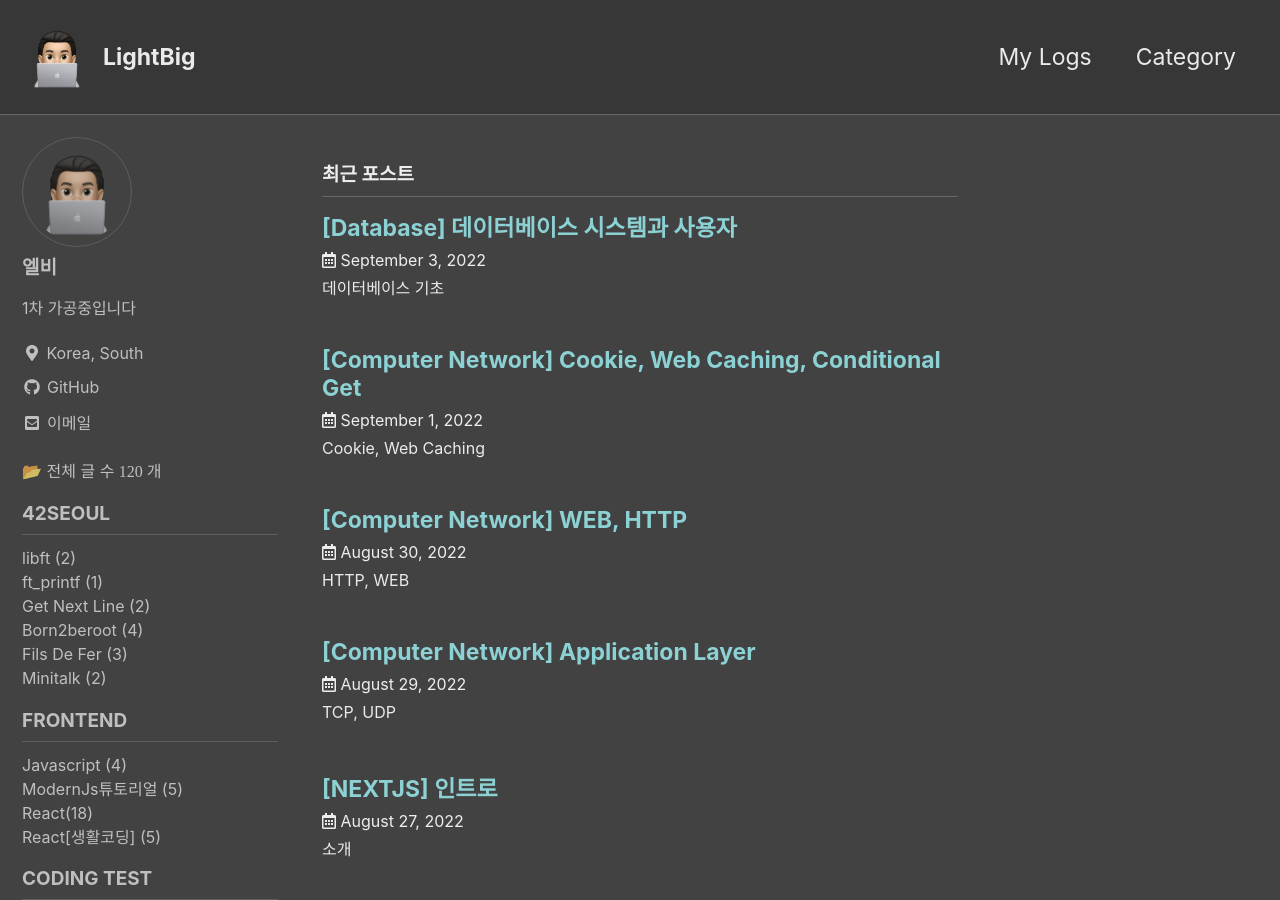
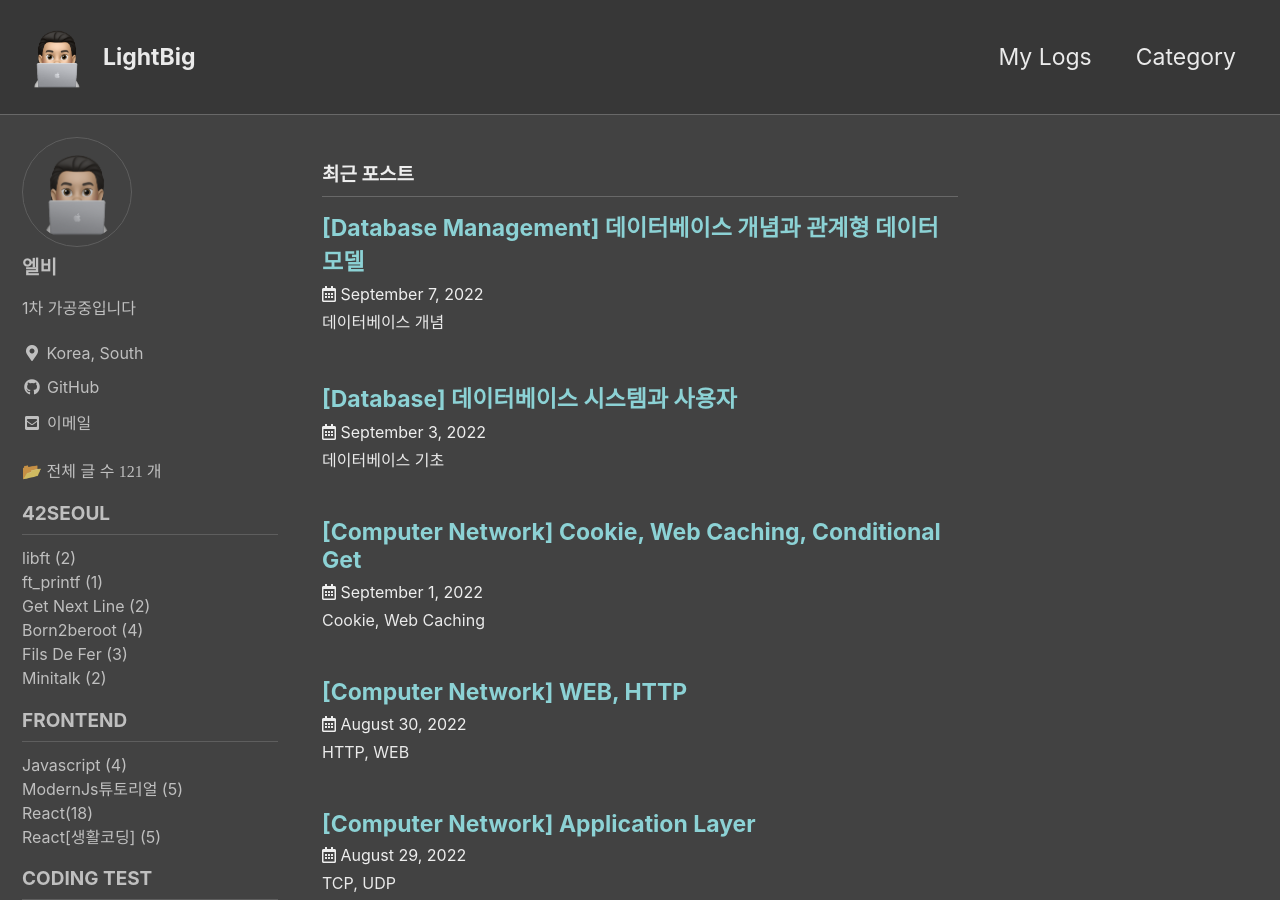
Before and after one commit to koreanddinghwan/koreanddinghwan.github.io, a Jekyll site: the page built from index.html, in a window 1280 px wide and 900 px high. Built offline with Jekyll 4.4.1, drawn with Linux system fonts in a browser that asks for light colours; cached includes are drawn as plain includes; some web fonts are replaced; the list of posts is cut into pages by our own code; part of the change alters nothing that is shown.

Commit message:
FEAT:POST

```diff
--- a/_posts/db/database/2022-09-03-1.md
+++ b/_posts/db/database/2022-09-03-1.md
@@ -8,35 +8,39 @@ tags:
   - database system
   - DBMS
   - Database approaching
-  - data abstraction
-  - transaction
+  - DB사용 목적
+  - DB사용 장점
 
 
 toc: true
 toc_sticky: true
 
 date: 2022-09-03
-last_modified_at: 2022-09-03
+last_modified_at: 2022-09-07
 ---
 
 
-## 1.1 Intro
+# Intro
 
-### database, data의 의미
+## database, data의 의미
 
-- `database` : 관련된 data의 모음
-	- `실제 세계의 일부분(miniworld, Universe of Discourse)을 표현`한다, miniworld의 변화는 database에 반영된다.
-	- `내포한 의도를 가지고 논리적으로 일관성`있는 있는 데이터의 집합이다.(랜덤하게 섞인 데이터는 database가 아니다.)
-	- `특정 목적`을 위해 설계되고, 구축되고, 데이터로 채워진다.
+- ⭐️`data` : `기록될 수 있고, 내포된 의미를 가진 알려진 사실`
+	- 전화번호, 주소, 주민등록번호
+
+- ⭐️`database` : `관련된 data의 모음`
+	- 책의 한 페이지는 관련된 데이터의 모음이지만, 관계형 데이터베이스는 아니다, `관계형 DB의 특성`을 갖춰야한다.
+	- ⭐️`관계형 데이터베이스의 성질`
+		1. 실제 세계의 일부분(miniworld, Universe of Discourse)을 표현한다, miniworld의 변화는 database에 반영된다.
+		2. 내포한 의도를 가지고 논리적으로 일관성있는 있는 데이터의 집합이다.(랜덤하게 섞인 데이터는 database가 아니다.)
+		3. 특정 목적을 위해 설계되고, 구축되고, 데이터로 채워진다.
 
 <br>
 
-- `data` : 기록될 수 있고, 내포된 의미를 가진 알려진 사실
-	- 핸드폰 번호, 사람들의 주소는 내포된 의미를 가지고, ACCESS, EXCEL, BDACE IV 등에 기록될 수 있는데, 이것들이 database이다.
 
 <br>
 
-### DBMS
+
+## DBMS
 
 - database는 생성, 유지 시 `manually` 또는 `computerized`특성을 가질 수 있다.
 	- 수동적 : 도서관 도서 목록같이 manually 생성되고, 유지되는 database
@@ -44,25 +48,32 @@ last_modified_at: 2022-09-03
 
 <br>
 
-- DBMS(databse management system)
-	- `사용자가 database를 생성하고 유지하게끔 해주는 프로그램의 집합`
-	- 다양한 응용프로그램을 위해 `database defining, constructing, manipulating` process를 도와주는 `범용목적 소프트웨어 시스템`
-		1. Defining
+- `DBMS(DataBase Management System)`
+	- ⭐️사용자가 database를 `정의`, `생성`, `유지`하게끔 해주는 프로그램의 집합
+	- 다양한 응용프로그램을 위해 database `defining, constructing, manipulating` process를 도와주는 `범용목적 소프트웨어 시스템`
+		1. `Defining`
 			- database에 저장될 데이터 형식, 구조, 제약을 정의한다.
-		2. Constructing
+		2. `Constructing`
 			- DBMS로 조종하는 저장매체에 데이터를 저장하는 절차
-		3. Manipulating
+		3. `Manipulating`
 			- database로부터 특정 데이터를 받기위해 쿼리를 작성하고, miniworld를 반영하기위해 database를 업데이트
 
 <br>
 
-- computerized database를 구현하기위해 DBMS를 사용하지않고, 따로 프로그램을 만들 수 있다.
-- database와 DBMS 소프트웨어를 함께 `database system`이라고 부른다.
+- `Database System`
+	- ⭐️DBMS와 용어 구분 잘 해야한다.
+	- ⭐️`DBMS` + `자바, 파이썬, C로 작성된 응용프로그램` + 저장된`(구축된) 데이터베이스` + 저장된 `데이터베이스 정의`
+
+
+
+
+<img src="https://user-images.githubusercontent.com/76278794/188623424-d7d4ddd2-bd89-45de-88c0-ea5a8e6074b5.jpeg">
+
 
 <br>
 <br>
 
-## 1.3 Database 접근 방식의 특징
+## Database 접근 방식의 특징
 
 - 파일처리 방식
 	<img width="686" alt="스크린샷 2022-09-03 오후 12 04 29" src="https://user-images.githubusercontent.com/76278794/188253461-df783e8b-9c9d-4cb4-9efa-f417f0c672f6.png">
@@ -76,21 +87,22 @@ last_modified_at: 2022-09-03
 
 <br>
 
-- 데이터베이스 방식으로, data의 1개의 저장소만이 유지되고, 정의된다.
+- ⭐️데이터베이스 방식으로, data의 1개의 저장소만이 유지되고, 정의된다.
 	<img width="606" alt="스크린샷 2022-09-03 오후 12 38 56" src="https://user-images.githubusercontent.com/76278794/188254413-e39d9667-9360-4196-aef1-c12cc01f04ce.png">
 
 	- 이 저장소는 다양한 사용자가 접근하게된다.
+	- 데이터는 공유자원이므로, 동기화에 대한 문제가 생기는데, 파일처리 방식에서는 각 응용프로그램에 동기화에 대한 문제를 해결했다면, `⭐️DB system 접근 방식에서는 DBMS가 동기화 문제를 해결한다.`
 
 <br>
 
-### 데이터베이스 방식의 주요 특징
+## 데이터베이스 방식의 주요 특징
 
 - 데이터베이스 방식의 근본적은 특징은
-	- `database system이 database자체 뿐만아니라, database구조, 제약에 대한 완전한 정의와 설명을 포함한다는 것`이다.
+	- `⭐️database system이 database자체 뿐만아니라, database구조, 제약에 대한 완전한 정의와 설명을 포함한다는 것`이다.
 
 <img width="781" alt="스크린샷 2022-09-03 오후 12 07 40" src="https://user-images.githubusercontent.com/76278794/188253584-b1189679-f59e-4fb0-8686-e6b2dd2a4271.png">
 
-- 이러한 정의는 DBMS의 `system catalog(시스템 목록기)`에 정의되어 있다.
+- 이러한 정의는 DBMS의 `⭐️system catalog(시스템 목록기)`에 정의되어 있다.
 	- 각 파일의 구조, 타입, 각 data의 저장 방식과 각 data의 다양한 제약에 대한 정보를 가진다.
 - 시스템 목록기에 저장된 정보를 `meta-data`라고하며, 주 데이터베이스의 구조를 표현한다.
 
@@ -112,28 +124,29 @@ last_modified_at: 2022-09-03
 <br>
 <br>
 
-### 프로그램-데이터의 독립성, 그리고 데이터 추상화
+## 데이터베이스의 장점
 
-- `program-data independence`
-	- 파일처리 방식에서는 데이터 파일의 구조가 각각의 프로그램 내부에 삽입되어 있다.
-		- 따라서 파일 구조에 대한 변경은 이 파일에 접근하는 모든 프로그램을 변경해야한다.
+- ⭐️`Self-describing nature`
+	- ⭐️`program-data independence`
+		- 파일처리 방식에서는 데이터 파일의 구조(meta data)가 각각의 프로그램 내부에 삽입되어 있다.
+			- 따라서 파일 구조에 대한 변경은 이 파일에 접근하는 모든 프로그램을 변경해야한다.
 
-	- DBMS를 사용하는 프로그램들은 대부분의 경우 데이터 파일 구조가 변경되더라도 모든 프로그램을 변경할 필요가 없다.
-		- 데이터 파일의 구조는 DBMS의 시스템 목록기에 있기 때문이다.
+		- DBMS를 사용하는 프로그램들은 대부분의 경우 데이터 파일 구조가 변경되더라도 모든 프로그램을 변경할 필요가 없다.
+			- 데이터 파일의 구조는 DBMS의 시스템 목록기에 있기 때문이다.
 
-<br>
+	<br>
 
-- `program-operation independence`
-	- 객체 지향, 객체 관계적 데이터베이스에서 사용자는 `데이터 베이스의 정의의 일부로 operation(function)을 정의`할 수 있다.
-	- operation은 2개의 부분으로 식별된다.
-		- interface(signature)
-			- operation의 이름과 인수의 타입을 나타낸다.
-		- implementation(method)
-			- interface와 독립적으로 식별된다.
-			- 어떻게 작동하는가?
+	- ⭐️`program-operation independence`
+		- `⭐️객체 지향, 객체 관계적 데이터베이스`에서 사용자는 `데이터 베이스의 정의의 일부로 operation(function)을 정의`할 수 있다.
+		- operation은 2개의 부분으로 식별된다.
+			- interface(signature)
+				- operation의 이름과 인수의 타입을 나타낸다.
+			- implementation(method)
+				- interface와 독립적으로 식별된다.
+				- 어떻게 작동하는가?
 
-	- 사용자의 응용프로그램은 `operation이 어떻게 구현되었는지에 상관없이` data에 operation을 실행할 수 있다.
-	- 이를 `program-operation independence`라고 한다.
+		- 사용자의 응용프로그램은 `operation이 어떻게 구현되었는지에 상관없이` data에 operation을 실행할 수 있다.
+		- 이를 `⭐️program-operation independence`라고 한다.
 
 <br>
 
@@ -152,23 +165,29 @@ last_modified_at: 2022-09-03
 
 <br>
 
-- `abstract operation`
-	- 최근 트렌드는 추상화가 데이터 구조뿐만아니라, 데이터에대한 operation도 추상화를 하는 것.
+- ⭐️`abstract operation`
+	- 최근 트렌드는 추상화가 데이터 구조(데이터 타입, 형식)뿐만아니라, 데이터에대한 operation도 추상화를 하는 것.
 	- operation이 실제로 어떻게 구현되었는지에 대해서 사용자가 알 필요없이 사용될 수 있다.
 
 <br>
+
+- ⭐️`Multiple Views`
+	- ⭐️`view` : 데이터베이스의 부분, 또는 데이터베이스에서 유도된 가상 데이터
+	- 각 사용자가 사용하는 데이터만을 가공하여 보여준다.
+	- 데이터베이스 안의 모든 데이터를 보여주면 가독성부분에서 확연하게 떨어질 것이기에, 사용자별로 필요한 부분만 보여줄 수 있다.
+
 <br>
 
 
-### Data의 공유, 다중 사용자 트랜젝션 처리
+- ⭐️`Data의 공유, 다중 사용자 트랜젝션 처리`
 
-- 다중사용자 DBMS는 동시에 많은 사용자가 데이터베이스에 접근할 수 있게 해줘야한다.
-- 따라서 DBMS는 반드시 `concurenccy control(병행성 제어기)`를 가져야한다.
-- 온라인 상에서 데이터베이스에 대해 여러 사용자가 접근해 변경을 시도할수도 있다.
-	- 이를 OLTP라고한다.
-	- OLTP(온라인 트랜잭션 처리)는 온라인 뱅킹, 쇼핑, 주문 입력 또는 텍스트 메시지 전송 등 동시에 발생하는 다수의 트랜잭션을 실행하는 데이터 처리 유형이다.
+	- 다중사용자 DBMS는 동시에 많은 사용자가 데이터베이스에 접근할 수 있게 해줘야한다.
+	- 따라서 DBMS는 반드시 ⭐️`concurrency control(병행성 제어기)`를 가져야한다.
+	- ex) OLTP
+		- 온라인 상에서 데이터베이스에 대해 여러 사용자가 접근해 변경을 시도할수도 있다.
+		- OLTP(온라인 트랜잭션 처리)는 온라인 뱅킹, 쇼핑, 주문 입력 또는 텍스트 메시지 전송 등 동시에 발생하는 다수의 트랜잭션을 실행하는 데이터 처리 유형이다.
 
-<img width="781" alt="스크린샷 2022-09-03 오후 12 07 40" src="https://user-images.githubusercontent.com/76278794/188253584-b1189679-f59e-4fb0-8686-e6b2dd2a4271.png">
+	<img width="781" alt="스크린샷 2022-09-03 오후 12 07 40" src="https://user-images.githubusercontent.com/76278794/188253584-b1189679-f59e-4fb0-8686-e6b2dd2a4271.png">
 
 
 <br>
@@ -176,54 +195,51 @@ last_modified_at: 2022-09-03
 
 ## 다양한 DB 사용자
 
-### 데이터베이스 관리자
+### 데이터베이스 관리자(DBA, DataBase Administrator)
 
-- `동일한 데이터베이스와 DBMS와 관련 소프트웨어`를 사용하는 많은 사람이 있는 조직에서는 자원을 관리하고 감시할 관리자가 필요하다.
-- 이런 책임이 있는 사람을 `database administrator(DBA)`라고 한다.
-- DBA는 데이터베이스에 대한 `액세스 권한을 승인`하고, `데이터베이스 사용`을 조정 및 모니터링하며, `필요에 따라 소프트웨어 및 하드웨어 리소스를 획득`할 책임이 있다.
-- DBA는 `보안 위반이나 시스템 응답 시간 부족과 같은 문제에 대해 책임`을 진다.
-- 대규모 조직에서 DBA는 이러한 기능을 수행하는 데 도움이 되는 직원의 도움을 받습니다.
+- 동일한 데이터베이스와 DBMS와 관련 소프트웨어를 사용하는 많은 사람이 있는 조직에서는 자원을 관리하고 감시할 관리자가 필요하다.
+	- 이런 책임이 있는 사람을 `database administrator(DBA)`라고 한다.
+	- ⭐️`보안` : 데이터베이스에 대한 액세스 권한을 승인, 보안위반 등
+	- ⭐️`성능` : 사용현황 조절 및 성능 감시, 시스템 응답시간 부족 등
+	- ⭐️`S/W, H/W` 관리
 
 <br>
 
 ### 데이터베이스 디자이너
 
-- `저장될 데이터를 식별`하고, 이 `데이터를 저장하고 표현할 적절한 구조를 선택`하는데에 책임이 있다.
+- ⭐️`데이터 정의 및 저장구조 설계`
+	- `저장될 데이터를 식별`하고, 이 `데이터를 저장하고 표현할 적절한 구조를 선택`하는데에 책임이 있다.
 - 이 작업은 데이터베이스에 실제로 데이터가 넣어지기 전에 취해진다.
 - 또한, 디자이너들은 실제 데이터베이스를 사용하는 사람들과 커뮤니케이션을하며 그들이 필요로하는 것을 만족하기위해 어떻게 구조를 짤지에 대한 책임이 있다.
 - 최종 데이터베이스는 모든 사용자 그룹의 요구를 만족해야한다.
 
 <br>
 
-### 종단 사용자
+### ⭐️종단 사용자(End User)
 
+- 사용하는 대부분의 사람
 - 데이터베이스에 접속해 실제 쿼리를 날리고, 데이터를 업데이트하고, 보고서를 생성하는 사람들
 - 데이터베이스는 이런 작업을 위해 존재한다.
+- 유형
+	1. ⭐️`Casual end users`
+		- DB 사용빈도는 적으나, `다양하고 복잡`한 정보 원하는 사용자
+		- 중간, 상위 관리자 또는 브라우저
+	2. ⭐️`Naive, parametric end users`
+		- `정형화`된 질의/갱신 작업(⭐️`canned transaction`)을 계속 수행
+		- canned transaction을 사용하여 데이터베이스를 지속적으로 쿼리하고 업데이트하는 것.
+		- 은행 점원, 항공사나 호텔 등의 점원들이 예약을 받을때, 택배 접수소 직원 등
+	3. ⭐️`Sophisticated end users`
+		- 데이터에 복잡한 작업 수행
+		- 복잡한 요구사항을 만족하는 응용프로그램을 구현하기위해 DBMS에 친숙한 엔지니어, 과학자, 사업 분석가, 증권사 등
 
 <br>
 
+### 시스템 분석가, 소프트웨어 엔지니어
+
 - 유형
-	- `Casual end users`
-		- 데이터베이스에 때때로 접속해 매번 다른 정보를 요구로한다.
-		- 고급 데이터베이스 쿼리언어를 사용해 요청을 지정
-		- 중간, 상위 관리자 또는 브라우저
-	- `Naive, parametric end users`
-		- 상당수
-		- 신중하게 프로그래밍되고 테스트된 표준 유형의 쿼리 및 업데이트(캔 트랜잭션이라고 함)를 사용하여 데이터베이스를 지속적으로 쿼리하고 업데이트하는 것.
-		- 이러한 사용자가 수행하는 일
-			- 은행 점원, 항공사나 호텔 등의 점원들이 예약을 받을때, 택배 접수소 직원 등
-	- `Sophisticated end users`
-		- 복잡한 요구사항을 만족하는 응용프로그램을 구현하기위해 DBMS에 친숙한 엔지니어, 과학자, 비즈니스 애널리스트 등
-	- `Stand-aline users`
-		- 개인 데이터베이스를 관리하고 사용하는 사람들
+	1. 시스템 분석가는 `end user의 요구사항`을 결정하고, 이런 요구사항을 만족하는 `canned transaction을 ⭐️설계`
+	2. 개발자는 `canned transaction ⭐️프로그래밍, 디버깅, 시험`
 
-<br>
-<br>
-
-### 시스템 애널리스트, 소프트웨어 엔지니어
-
-- 시스템 분석가는 end user의 요구사항을 결정하고, 이런 요구사항을 만족하는 캔 트랜젝션을 개발한다.
-- 프로그래머는 캔 트랜젝션을 프로그램으로 구현한다.
 
 <br>
 <br>
@@ -238,9 +254,133 @@ last_modified_at: 2022-09-03
 
 - Tool developers
 	- 데이터 베이스 시스템 디자인을 쉽게해주고, 성능을 높여주는 소프트웨어 패키지를 디자인하고 개발하는 사람들을 의미한다.
-	- GUI, 자연어, 성능 모니터링 등의 패키지를 포함하낟.
+	- GUI, 자연어, 성능 모니터링 등의 패키지를 포함한다.
 
 <br>
 
 - Operators and maintenance personnel
 	- 데이터베이스 시스템을 위한 소프트웨어, 하드웨어 환경을 유지보수하고 실제 작동에 책임이 있는 시스템 관리 담당자이다.
+
+<br><br>
+
+## DBMS 사용 목적
+
+### ⭐️`Redundancy(중복성 제거)`
+
+- 파일처리 방식의 문제점
+	- 모든 파일을 독립적으로 보관하므로, 동일한 데이터가 각 응용프로그램별로 파일에 저장된다.
+		1. 저장공간 낭비, 복사 및 별도 관리
+		2. 동일한 데이터가 비일치하는 현상발생.
+
+- ⭐️DB시스템
+	- 모든 응용프로그램이 단일의 데이터 저장 공간을 공유하므로
+		1. 저장공간이 절약 및  복사 및 관리 노력 감소
+		2. 데이터가 일치(DBMS가 중복성 제거를 알아서 해준다.)
+
+<br>
+
+### ⭐️`Security(보안)`
+
+- `데이터의 접근 허가 및 형태관리`
+
+<br>
+
+### ⭐️`Multiple User Interface`
+
+- 다양한 형태, 다양한 숙련도의 사용자를 지원한다.
+
+- end user예시
+	- casual user : 접근할때마다 다양하고 복잡한 데이터 요구하는 사용자는 `query language`로 접근할 수 있다.
+	- application programmer : SQL이 파싱되는 프로그래밍 언어로 접근
+	- 개인 사용자 : 자연어로 접근(개발중)
+
+<br>
+
+### ⭐️`데이터의 복잡한 관계 표현`
+
+- 데이터 사이의 다양한 복잡한 관계를 나타낼 수 있다.
+
+<br>
+
+### ⭐️`무결성 졔약 강제`
+
+- ⭐️`Semantics of DB`
+- 데이터를 입력할때 들어와서는 안되는 데이터가 있다(성적에서 X학점을 준다던지)
+- 이를 `무결성 제약 강제`를 통해 해결한다.
+- 데이터의 갱신마다, 혹은 자동으로 DBMS가 점검한다.
+
+<br>
+
+### ⭐️`백업, 복구`
+
+- 하드웨어나 소프트웨어 고장 시, DBMS가 올바른 데이터로 유지한다.
+- 백업
+	- 일정 주기로 물리적 디스크에 사본을 복사한다.
+- 복구
+	- 데이터 처리 도중에 시스템이 고장났을때, 그리고 백업하는날이 30일인데, 15일즈음에 시스템이 고장났을때
+	- 복구를 위해 실제 데이터 처리 전에 저장하는 `Log파일`이 있는데, 이 파일을 다시 실행하면서 시스템이 고장나기 직전 데이터로 복구한다.
+
+<br>
+
+### ⭐️`프로그램과 데이터의 영구보관`
+
+- 프로그램의 객체와 자료구조의 영구적인 보관을 제공한다.
+	- `객체지향 데이터베이스 시스템`이 등장하게된 계기이다.
+	- 프로그래밍 언어들은 자기만의 복잡한 자료구조를 가지고있다.(PASCAL의 record, C++의 클래스 정의 등)
+	- 프로그램의 값들은 프로그래머가 명시적으로 영구적인 파일에 저장하지 않는다면, 프로그램이 종료되면 폐기된다.
+	- 하지만 이 값들을 파일 저장소에 맞게 형태를 변환시키는 작업이 필요하다.
+	- 물론, 다시 이 값들을 읽어들일때도 형태의 변환이 필요하다.
+- DBMS는 이 변환을 `자동으로 변환`한다.
+
+<br><br>
+
+## ⭐️`DBMS 사용의 장점`
+
+### `표준화`
+
+- 명칭, 데이터 포맷과 출력 포맷등의 표준화
+- 파일처리 방식에서는 표준화가 되어있지 않아서 각 파일의 총체적인 관리가 불가능하다.
+
+<br>
+
+### `개발시간 단축`
+
+- DBMS에서 DB구축된 이후, 개발시간이 1/4 ~ 1/6으로 크게 감소하는데,
+- meta data를 정의하는 시간의 감소, 트랜젝션 관리 등에 들이는 시간이 줄어들기 때문
+
+<br>
+
+### `유동성`
+
+- 새로운 변화에 대처하기 용이하다.
+- 프로그램-데이터 독립성으로 인해 meta-data를 변경해도 기존 프로그램에는 영향이 없음
+
+<br>
+
+### ⭐️`최신 데이터 사용`
+
+- 다중사용자 환경에서 ⭐️`concurrency control`을 통해 모든 데이터를 최신 데이터로 관리할 수 있다.
+
+<br>
+
+### `경제성`
+
+- 데이터베이스를 프로그램별로 구축하는 중복투자 문제를 해결할 수 있다.
+- 프로그램별로 데이터 관리 인력을 두는 것이 아닌, 데이터베이스를 관리하는 인력 하나만 두면 된다.
+
+<br>
+<br>
+
+## ⭐️`DBMS 사용범위`
+
+- DBMS를 사용하는데에 있어서 overhead가 발생하는 경우도 있다.
+	1. 최초 투자 규모(H/W, S/W, 교육)
+	2. DBMS가 지원하는 데이터 형의 일반성이 특정 목적과 불일치하는 경우
+	3. 불필요한 추가기능(integrity check, security, concurrency control, recovery 등)으로 인한 overhead
+
+<br>
+
+- DBMS를 사용하지 말아야 하는 때
+	- 간단하고, 정의되어있으며, 변화가 없는 데이터의경우
+	- 실시간 요구사항을 주는 데이터(실시간으로 데이터를 저장하고, 찾고, 빼는 경우에 오버헤드 발생)
+	- 다중 사용자가 접속하지 않는 경우
--- /dev/null
+++ b/_posts/db/database/2022-09-07-2.md
@@ -0,0 +1,58 @@
+---
+title: "[Database Management] 데이터베이스 개념과 관계형 데이터 모델"
+excerpt: "데이터베이스 개념"
+
+categories:
+  - database
+tags:
+  - database system
+  - DBMS
+
+
+
+toc: true
+toc_sticky: true
+
+date: 2022-09-07
+last_modified_at: 2022-09-07
+---
+
+
+# 데이터베이스 개념
+
+## 데이터 관리 방식
+
+## 기존 데이터 처리 방식의 문제점
+
+## 데이터베이스 방식
+
+## 데이터베이스 발전사
+
+## 데이터 모델
+
+### 데이터 모델의 분류
+
+### 삼단계 스키마 구조
+
+## 데이터베이스 관리 시스템
+
+<br>
+<br>
+
+
+# 관계형 데이터 모델
+
+## 구조
+
+### 관계의 특성
+### 타플, 속성, 영역
+
+## 제약
+### 개체 무결성 제약
+### 영역 제약
+### 참조 무결성 제약
+
+## 정의와 조작
+
+### 관계대수어
+### 관계해석어
```
Also changed, not shown: _posts/frontend/react/2021-12-14-router.md (+2 -2 lines).
